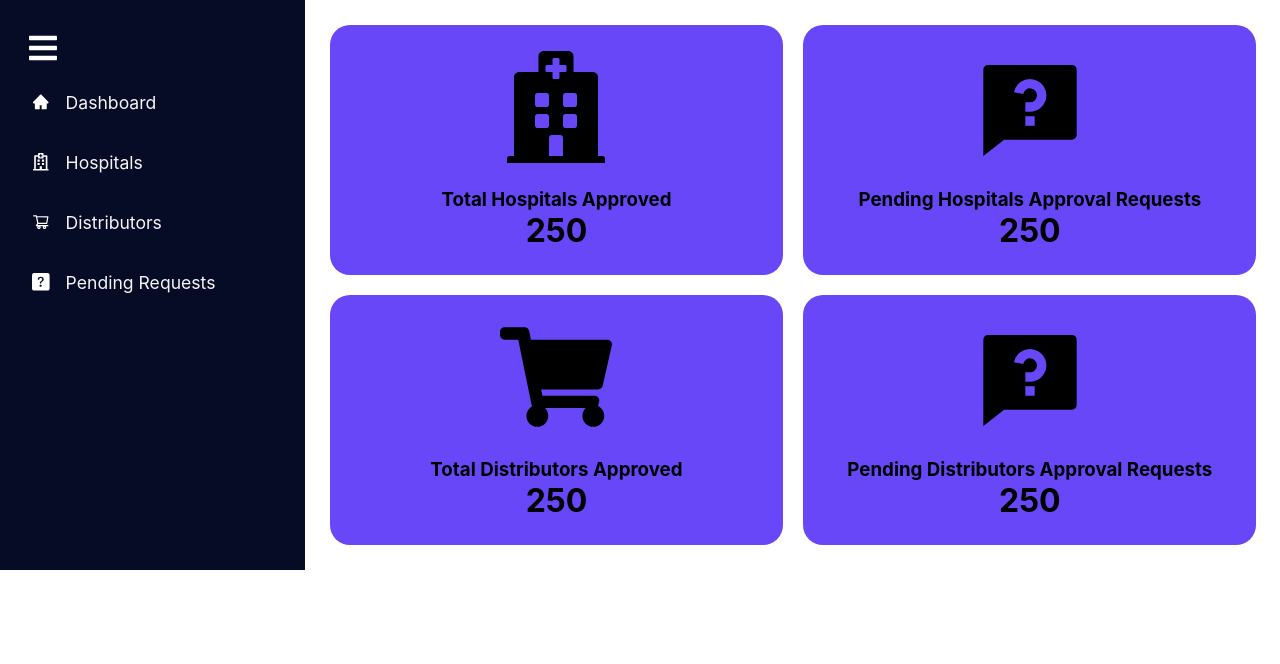
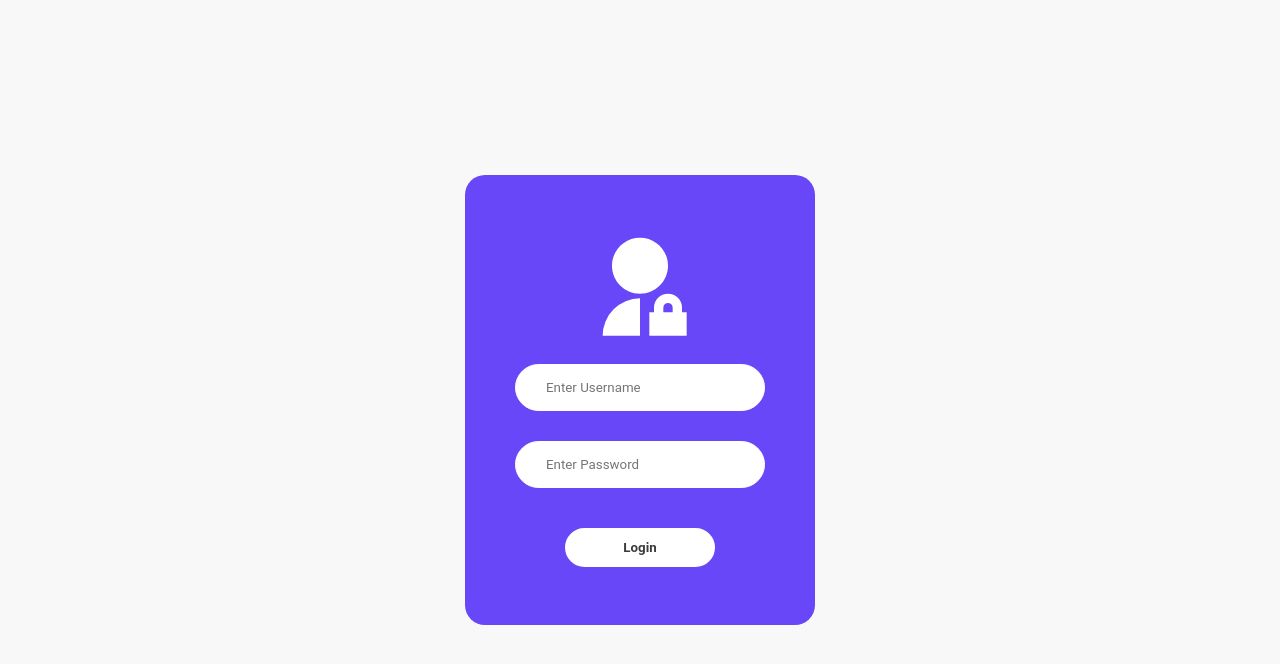
Before and after one commit to Aryan6290/SwasthaSevak, a React (Create React App) app in the folder admin-app/: page / in a window 1280 px wide. Shown: the top 664 px of the page. Built offline with nearby package versions, Linux system fonts and the light colour scheme.

Commit message:
admin-app updated

```diff
--- a/admin-app/src/App.css
+++ b/admin-app/src/App.css
@@ -2,4 +2,5 @@
   margin: 0;
   padding: 0;
   box-sizing: border-box;
+  font-family: Roboto, "sans-serif";
 }
--- a/admin-app/src/App.js
+++ b/admin-app/src/App.js
@@ -1,4 +1,4 @@
-import React from "react";
+import React, { useState } from "react";
 import "./App.css";
 import SideBar from "./components/Sidebar/SideBar";
 import { BrowserRouter as Router, Switch, Route } from "react-router-dom";
@@ -6,20 +6,39 @@ import Dashboard from "./pages/Dashboard";
 import Hospitals from "./pages/Hospitals";
 import Distributor from "./pages/Distributor";
 import PendingRequests from "./pages/PendingRequests";
+import Login from "./components/LoginSection/Login";
 const App = () => {
+  const [isLoggedIn, setIsLoggedIn] = useState(false);
+
+  const changeRouter = () => {
+    setIsLoggedIn(!isLoggedIn);
+  };
+
   return (
     <>
+      {/* <Router> */}
+      <div style={{ display: "flex", flexWrap: "flex-wrap" }}>
+        {isLoggedIn ? (
           <Router>
-        <div style={{ display: "flex", flexWrap: "flex-wrap" }}>
             <SideBar />
+
             <Switch>
+              {/* <Route
+              path="/"
+              exact
+              component={() => <Login changeRouter={changeRouter} />}
+            /> */}
               <Route path="/" exact component={Dashboard} />
-            <Route path="/hospitals" exact component={Hospitals} />
+              <Route path="/hospitals" component={Hospitals} />
               <Route path="/distributors" component={Distributor} />
               <Route path="/requests" component={PendingRequests} />
             </Switch>
+          </Router>
+        ) : (
+          <Login changeRouter={changeRouter} />
+        )}
       </div>
-      </Router>
+      {/* </Router> */}
     </>
   );
 };
--- /dev/null
+++ b/admin-app/src/components/LoginSection/Login.css
@@ -0,0 +1,40 @@
+.loginContainer {
+  width: 100%;
+  height: 100vh;
+  display: flex;
+  justify-content: center;
+  align-items: center;
+  background: #f8f8f8;
+}
+
+form {
+  width: 350px;
+  height: 450px;
+  background-color: #6747f7;
+  border-radius: 20px;
+  display: flex;
+  flex-direction: column;
+  justify-content: center;
+  align-items: center;
+}
+
+input {
+  margin: 15px;
+  padding: 15px 30px;
+  width: 250px;
+  outline: none;
+  background: white;
+  border: 1px solid white;
+  border-radius: 25px;
+}
+button {
+  background: white;
+  margin-top: 25px;
+  width: 150px;
+  padding: 10px 15px;
+  border: 2px solid white;
+  border-radius: 25px;
+  cursor: pointer;
+  font-weight: 600;
+  color: #3b3b3b;
+}
--- /dev/null
+++ b/admin-app/src/components/LoginSection/Login.js
@@ -0,0 +1,49 @@
+import React from "react";
+import * as RiIcons from "react-icons/ri";
+import { IconContext } from "react-icons/lib";
+import "./Login.css";
+
+const Login = ({ changeRouter }) => {
+  return (
+    <IconContext.Provider value={{ size: "7em", color: "#fff" }}>
+      <div className="loginContainer">
+        <form action="/login" method="post">
+          <div class="imgContainer">
+            <RiIcons.RiAdminFill />
+          </div>
+
+          <label htmlFor="uname">{/* <b>Username</b> */}</label>
+          <input
+            type="text"
+            placeholder="Enter Username"
+            name="uname"
+            required
+          />
+
+          <label htmlFor="password"></label>
+          <input
+            type="password"
+            placeholder="Enter Password"
+            name="password"
+            required
+          />
+
+          <button type="submit" onClick={changeRouter}>
+            Login
+          </button>
+
+          {/* <div class="container" style="background-color:#f1f1f1">
+          <button type="button" class="cancelbtn">
+            Cancel
+          </button>
+          <span class="psw">
+            Forgot <a href="#">password?</a>
+          </span>
+        </div> */}
+        </form>
+      </div>
+    </IconContext.Provider>
+  );
+};
+
+export default Login;
--- a/admin-app/src/index.css
+++ /dev/null
@@ -1,13 +0,0 @@
-body {
-  margin: 0;
-  font-family: -apple-system, BlinkMacSystemFont, 'Segoe UI', 'Roboto', 'Oxygen',
-    'Ubuntu', 'Cantarell', 'Fira Sans', 'Droid Sans', 'Helvetica Neue',
-    sans-serif;
-  -webkit-font-smoothing: antialiased;
-  -moz-osx-font-smoothing: grayscale;
-}
-
-code {
-  font-family: source-code-pro, Menlo, Monaco, Consolas, 'Courier New',
-    monospace;
-}
--- a/admin-app/src/index.js
+++ b/admin-app/src/index.js
@@ -1,6 +1,5 @@
 import React from "react";
 import ReactDOM from "react-dom";
-import "./index.css";
 import App from "./App";
 
 ReactDOM.render(
```
Lines whose indentation alone changed are shown as unchanged.
